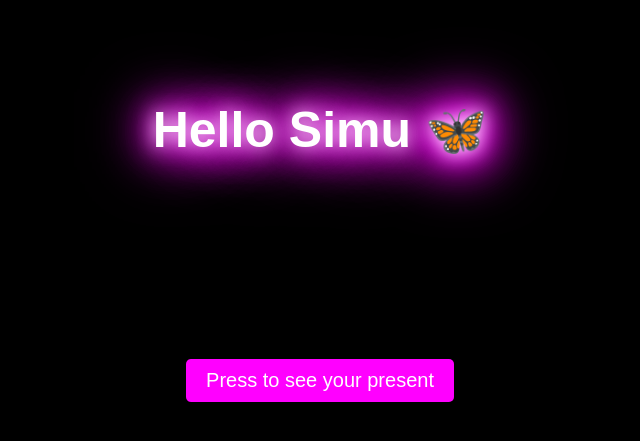
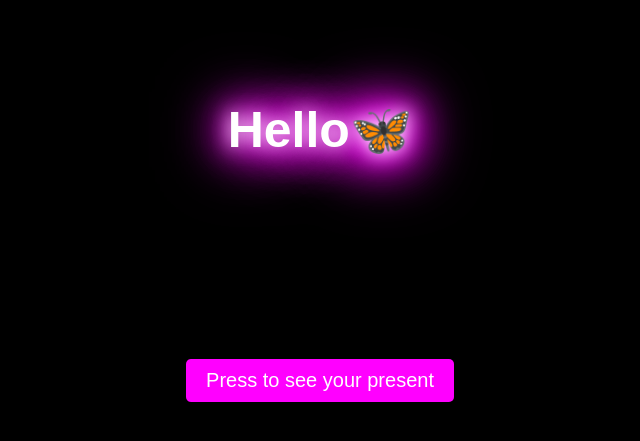
Before and after one commit to ironman697769/surprise, a plain HTML site: page index.html in a window 1280 px wide. Shown: the part 149-590 px from the top of the page, without its empty margins (320-960 px from the left). Drawn offline with Linux system fonts and the light colour scheme.

Commit message:
Update index.html

```diff
--- a/index.html
+++ b/index.html
@@ -8,7 +8,7 @@
 </head>
 <body>
     <div class="landing-container">
-        <div class="background-text">Hello Simu 🦋</div>
+        <div class="background-text">Hello🦋</div>
         <a href="flower.html" class="button">Press to see your present</a>
     </div>
 </body>
```
